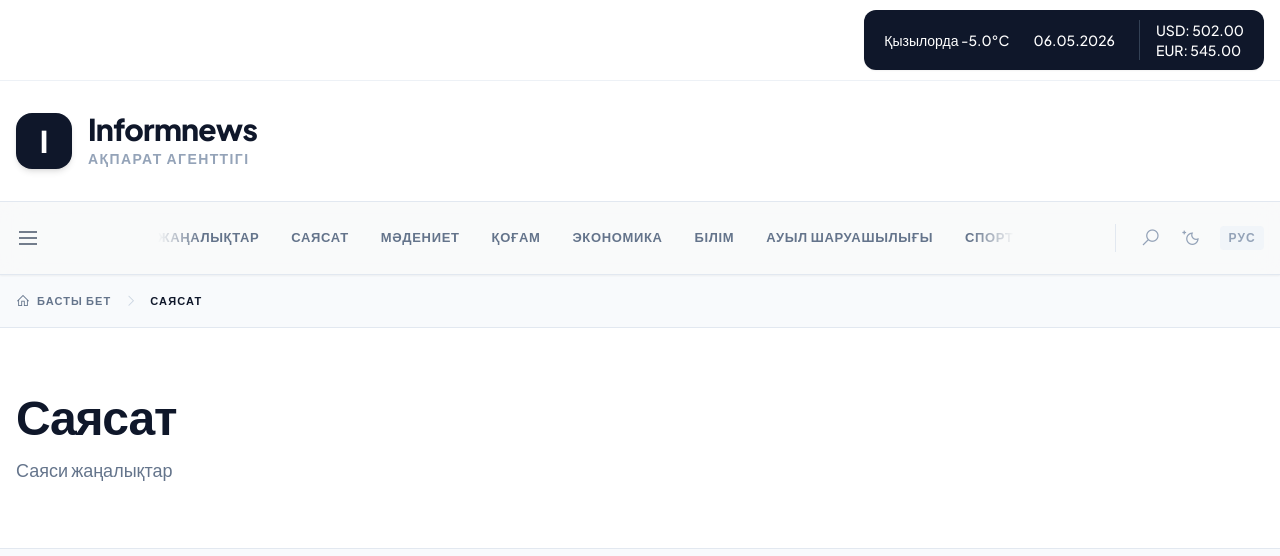
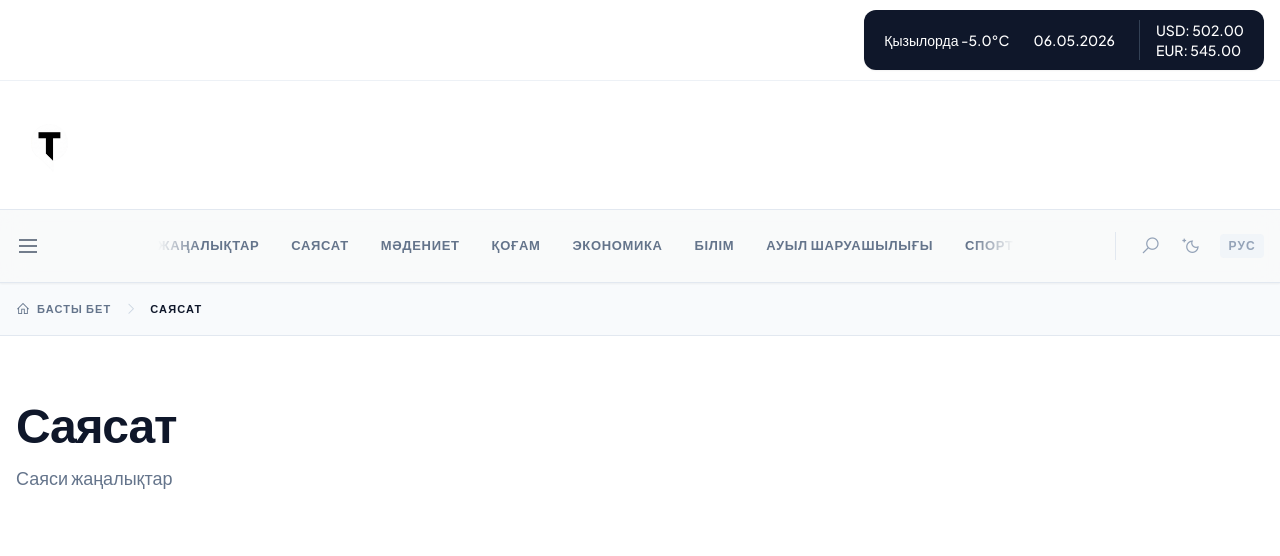
Before and after one commit to godz1llla/muha_informbr, a PHP site: page /sayasat in a window 1280 px wide. Shown: the top 556 px of the page. Run offline with PHP 8.4, Linux system fonts and the light colour scheme; data comes from the database, SQL or seed files in the repository; some libraries are stand-ins or nearby versions.

Commit message:
asdasdasd

```diff
--- a/app/views/partials/_header.php
+++ b/app/views/partials/_header.php
@@ -149,16 +149,7 @@
         class="bg-white dark:bg-zinc-950 border-b border-slate-200 dark:border-white/10 transition-colors duration-300">
         <div class="container mx-auto px-4 py-8 flex justify-between items-center">
             <a href="<?= $lang === 'ru' ? '/ru/' : '/' ?>" class="flex items-center gap-4 group cursor-pointer">
-                <div
-                    class="w-14 h-14 bg-slate-900 dark:bg-white rounded-2xl flex items-center justify-center text-white dark:text-slate-900 text-3xl font-black shadow-md group-hover:scale-105 transition-transform">
-                    I</div>
-                <div>
-                    <h1 class="text-3xl font-black tracking-tight text-slate-900 dark:text-white leading-none">
-                        Informnews</h1>
-                    <span
-                        class="text-sm font-semibold tracking-widest text-slate-400 dark:text-slate-500 uppercase mt-1 block">Ақпарат
-                        агенттігі</span>
-                </div>
+                <img src="/assets/logo.png" alt="Informnews" class="h-16 w-auto group-hover:scale-105 transition-transform object-contain">
             </a>
         </div>
     </header>
--- a/app/views/partials/_navigation.php
+++ b/app/views/partials/_navigation.php
@@ -176,13 +176,7 @@ $currency = $currency ?? ['usd_rate' => 502, 'eur_rate' => 545, 'rub_rate' => 5.
         <!-- Шапка меню -->
         <div class="flex justify-between items-center mb-10">
             <div class="flex items-center gap-4 group cursor-pointer">
-                <div class="w-12 h-12 bg-slate-900 dark:bg-white rounded-xl flex items-center justify-center text-white dark:text-slate-900 text-2xl font-black shadow-md">
-                    I
-                </div>
-                <div>
-                    <h1 class="text-2xl font-black tracking-tight text-slate-900 dark:text-white leading-none">Informnews</h1>
-                    <span class="text-[10px] font-semibold tracking-widest text-slate-400 uppercase mt-1 block">Ақпарат агенттігі</span>
-                </div>
+                <img src="/assets/logo.png" alt="Informnews" class="h-12 w-auto object-contain">
             </div>
             <button onclick="closeMobileMenu()"
                 class="w-12 h-12 rounded-full bg-slate-100 dark:bg-zinc-900 hover:bg-slate-900 dark:hover:bg-white transition-all flex items-center justify-center border border-slate-200 dark:border-white/10 group">
--- a/config/app.php
+++ b/config/app.php
@@ -14,7 +14,7 @@ return array (
     1 => 'ru',
   ),
   'brand_color' => '#1c3d81',
-  'timezone' => 'Asia/Qyzylorda',
+  'timezone' => 'Asia/Almaty',
   'pagination' => 15,
   'image_sizes' =>
   array (
--- a/core/Database.php
+++ b/core/Database.php
@@ -16,6 +16,7 @@ class Database
         try {
             $dsn = "mysql:host={$config['host']};dbname={$config['database']};charset={$config['charset']}";
             $this->pdo = new PDO($dsn, $config['username'], $config['password'], $config['options']);
+            $this->pdo->exec("SET time_zone = '+05:00'");
         } catch (PDOException $e) {
             die("Ошибка подключения к базе данных: " . $e->getMessage());
         }
--- a/cron.php
+++ b/cron.php
@@ -23,6 +23,7 @@
  */
 
 // Загрузка конфигурации и классов
+date_default_timezone_set('Asia/Almaty');
 require_once __DIR__ . '/config/database.php';
 require_once __DIR__ . '/core/Database.php';
 require_once __DIR__ . '/app/services/WeatherService.php';
--- a/public/index.php
+++ b/public/index.php
@@ -5,7 +5,7 @@
  */
 
 // Установка часового пояса
-date_default_timezone_set('Asia/Qyzylorda');
+date_default_timezone_set('Asia/Almaty');
 
 // Включаем отображение ошибок (отключить в продакшене)
 error_reporting(E_ALL);
```
Also changed, not shown: logo.png.
